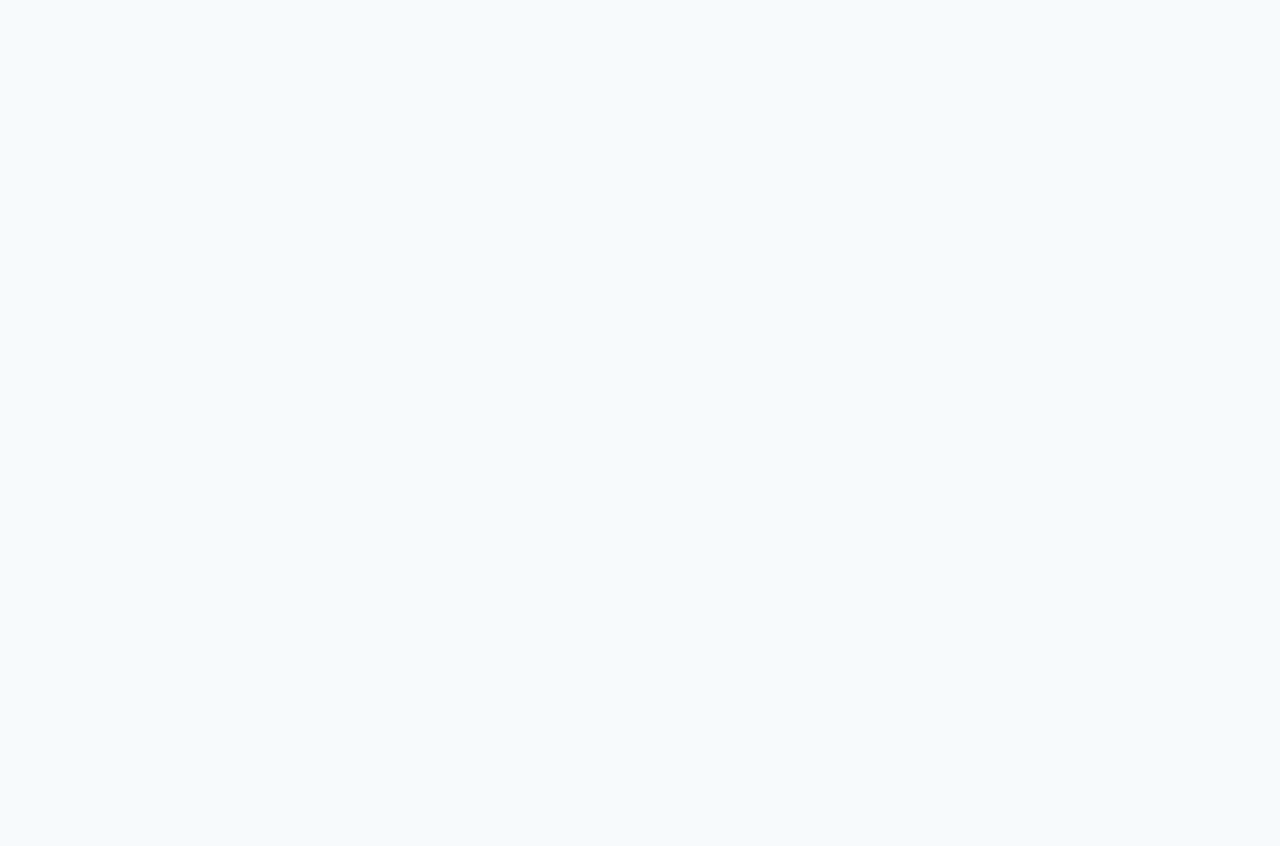
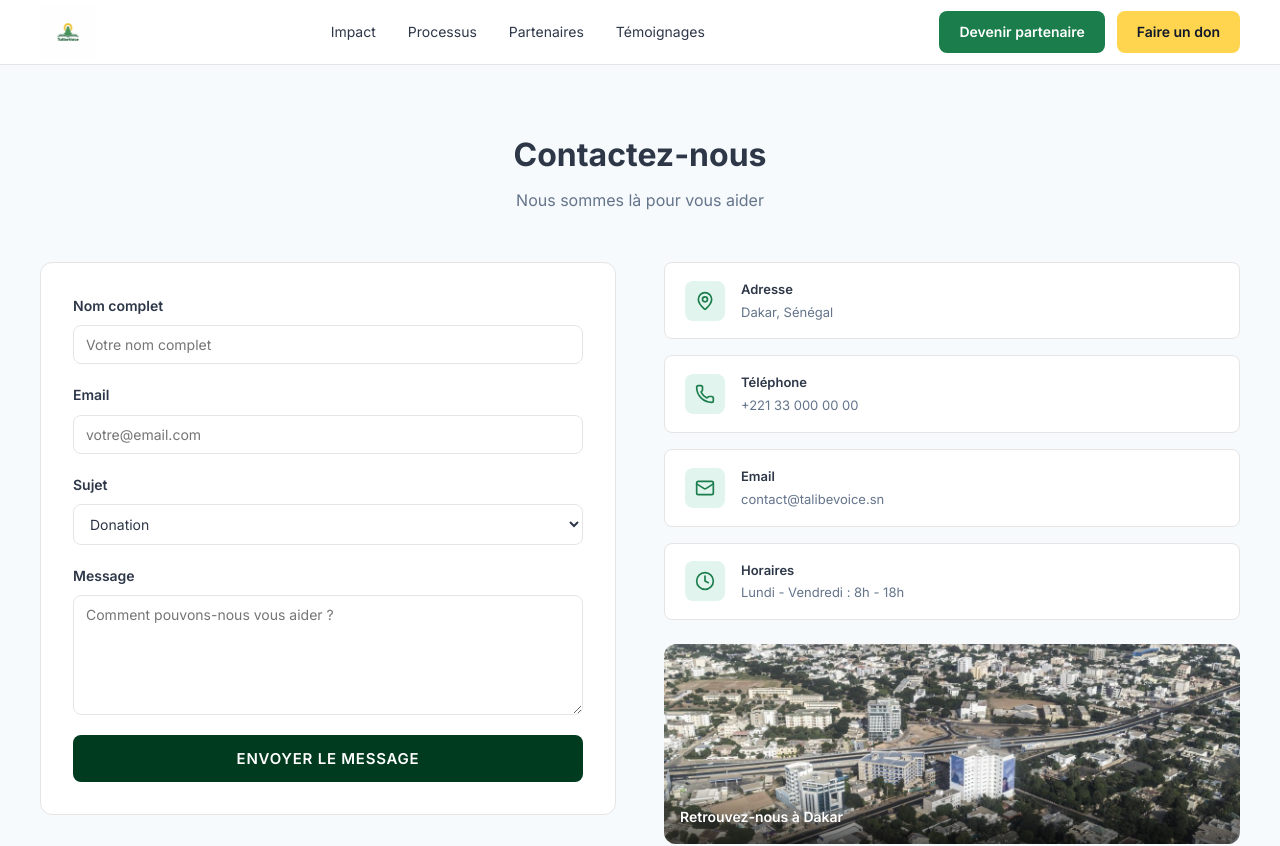
Before and after one commit to aminata-byte/talibevoice_publicweb, a React (Vite) app: page /contact in a window 1280 px wide. Before the commit this address had no page. Shown: the top 846 px of the page. Before the commit the page ends 800 px from the top, so only its background shows below. Built offline with nearby package versions, Linux system fonts and the light colour scheme.

Commit message:
feat: ajout page Contact

```diff
--- a/src/App.jsx
+++ b/src/App.jsx
@@ -12,6 +12,7 @@ import PartnerImpactPage from "./pages/partner/PartnerImpactPage";
 import PartnerProfilePage from "./pages/partner/PartnerProfilePage";
 import ConfidentialitePage from "./pages/ConfidentialitePage";
 import ConditionsPage from "./pages/ConditionsPage";
+import ContactPage from "./pages/ContactPage";
 
 function App() {
   return (
@@ -45,6 +46,8 @@ function App() {
         <Route path="/confidentialite" element={<ConfidentialitePage />} />
 
         <Route path="/conditions" element={<ConditionsPage />} />
+
+        <Route path="/contact" element={<ContactPage />} />
       </Routes>
     </BrowserRouter>
   );
--- /dev/null
+++ b/src/pages/ContactPage.css
@@ -0,0 +1,187 @@
+.contact {
+  background-color: var(--background);
+  padding: 4rem 2rem;
+  min-height: 80vh;
+}
+
+.contact__container {
+  max-width: 1200px;
+  margin: 0 auto;
+  display: flex;
+  flex-direction: column;
+  gap: 3rem;
+}
+
+/* Header */
+.contact__header {
+  text-align: center;
+}
+
+.contact__title {
+  font-size: 2rem;
+  font-weight: 700;
+  color: var(--text-primary);
+  margin-bottom: 0.5rem;
+}
+
+.contact__subtitle {
+  font-size: 1rem;
+  color: var(--text-secondary);
+}
+
+/* Grid */
+.contact__grid {
+  display: grid;
+  grid-template-columns: 1fr 1fr;
+  gap: 3rem;
+  align-items: start;
+}
+
+/* Formulaire */
+.contact__form {
+  background-color: var(--white);
+  border: 1px solid var(--border);
+  border-radius: var(--radius-lg);
+  padding: 2rem;
+  display: flex;
+  flex-direction: column;
+  gap: 1.25rem;
+}
+
+.contact__form-group {
+  display: flex;
+  flex-direction: column;
+  gap: 0.5rem;
+}
+
+.contact__label {
+  font-size: 14px;
+  font-weight: 600;
+  color: var(--text-primary);
+}
+
+.contact__input {
+  padding: 10px 12px;
+  border: 1px solid var(--border);
+  border-radius: var(--radius-md);
+  font-size: 14px;
+  color: var(--text-primary);
+  background-color: var(--white);
+  width: 100%;
+  transition: border-color 0.2s;
+}
+
+.contact__input:focus {
+  border-color: var(--primary);
+}
+
+.contact__textarea {
+  resize: vertical;
+  min-height: 120px;
+}
+
+.contact__submit {
+  background-color: var(--primary-dark);
+  color: var(--white);
+  padding: 14px;
+  border-radius: var(--radius-md);
+  font-size: 15px;
+  font-weight: 600;
+  width: 100%;
+  cursor: pointer;
+  transition: background-color 0.2s;
+  border: none;
+  text-transform: uppercase;
+  letter-spacing: 0.05em;
+}
+
+.contact__submit:hover {
+  background-color: var(--primary);
+}
+
+/* Infos */
+.contact__infos {
+  display: flex;
+  flex-direction: column;
+  gap: 1.5rem;
+}
+
+.contact__infos-list {
+  display: flex;
+  flex-direction: column;
+  gap: 1rem;
+}
+
+.contact__info-item {
+  display: flex;
+  align-items: center;
+  gap: 1rem;
+  background-color: var(--white);
+  border: 1px solid var(--border);
+  border-radius: var(--radius-md);
+  padding: 1rem 1.25rem;
+}
+
+.contact__info-icon {
+  width: 40px;
+  height: 40px;
+  background-color: var(--primary-light);
+  border-radius: var(--radius-md);
+  display: flex;
+  align-items: center;
+  justify-content: center;
+  color: var(--primary);
+  flex-shrink: 0;
+}
+
+.contact__info-titre {
+  font-size: 13px;
+  font-weight: 600;
+  color: var(--text-primary);
+}
+
+.contact__info-valeur {
+  font-size: 13px;
+  color: var(--text-secondary);
+  margin-top: 2px;
+}
+
+/* Image */
+.contact__image-container {
+  position: relative;
+  border-radius: var(--radius-lg);
+  overflow: hidden;
+}
+
+.contact__image {
+  width: 100%;
+  height: 200px;
+  object-fit: cover;
+  filter: grayscale(30%);
+}
+
+.contact__image-overlay {
+  position: absolute;
+  bottom: 0;
+  left: 0;
+  right: 0;
+  background: linear-gradient(transparent, rgba(0, 0, 0, 0.6));
+  padding: 1rem;
+}
+
+.contact__image-overlay p {
+  color: var(--white);
+  font-size: 14px;
+  font-weight: 600;
+}
+
+/* Responsive */
+@media (max-width: 768px) {
+  .contact__grid {
+    grid-template-columns: 1fr;
+  }
+
+  .contact__title {
+    font-size: 1.5rem;
+  }
+}
--- /dev/null
+++ b/src/pages/ContactPage.jsx
@@ -0,0 +1,152 @@
+import { useState } from "react";
+import Navbar from "../components/layout/Navbar";
+import Footer from "../components/layout/Footer";
+import { MapPin, Phone, Mail, Clock } from "lucide-react";
+import "./ContactPage.css";
+
+function ContactPage() {
+  const [form, setForm] = useState({
+    nom: "",
+    email: "",
+    sujet: "Donation",
+    message: "",
+  });
+
+  const handleForm = (e) => {
+    setForm({ ...form, [e.target.name]: e.target.value });
+  };
+
+  const handleSubmit = () => {
+    alert("Message envoyé ! Nous vous répondrons dans les plus brefs délais.");
+    setForm({ nom: "", email: "", sujet: "Donation", message: "" });
+  };
+
+  const infos = [
+    { icon: <MapPin size={20} />, titre: "Adresse", valeur: "Dakar, Sénégal" },
+    {
+      icon: <Phone size={20} />,
+      titre: "Téléphone",
+      valeur: "+221 33 000 00 00",
+    },
+    {
+      icon: <Mail size={20} />,
+      titre: "Email",
+      valeur: "contact@talibevoice.sn",
+    },
+    {
+      icon: <Clock size={20} />,
+      titre: "Horaires",
+      valeur: "Lundi - Vendredi : 8h - 18h",
+    },
+  ];
+
+  return (
+    <div>
+      <Navbar />
+
+      <div className="contact">
+        <div className="contact__container">
+          {/* Header */}
+          <div className="contact__header">
+            <h1 className="contact__title">Contactez-nous</h1>
+            <p className="contact__subtitle">Nous sommes là pour vous aider</p>
+          </div>
+
+          <div className="contact__grid">
+            {/* Formulaire */}
+            <div className="contact__form-container">
+              <div className="contact__form">
+                <div className="contact__form-group">
+                  <label className="contact__label">Nom complet</label>
+                  <input
+                    type="text"
+                    name="nom"
+                    placeholder="Votre nom complet"
+                    value={form.nom}
+                    onChange={handleForm}
+                    className="contact__input"
+                  />
+                </div>
+
+                <div className="contact__form-group">
+                  <label className="contact__label">Email</label>
+                  <input
+                    type="email"
+                    name="email"
+                    placeholder="votre@email.com"
+                    value={form.email}
+                    onChange={handleForm}
+                    className="contact__input"
+                  />
+                </div>
+
+                <div className="contact__form-group">
+                  <label className="contact__label">Sujet</label>
+                  <select
+                    name="sujet"
+                    value={form.sujet}
+                    onChange={handleForm}
+                    className="contact__input"
+                  >
+                    <option>Donation</option>
+                    <option>Partenariat</option>
+                    <option>Recensement</option>
+                    <option>Signalement</option>
+                    <option>Autre</option>
+                  </select>
+                </div>
+
+                <div className="contact__form-group">
+                  <label className="contact__label">Message</label>
+                  <textarea
+                    name="message"
+                    placeholder="Comment pouvons-nous vous aider ?"
+                    value={form.message}
+                    onChange={handleForm}
+                    className="contact__input contact__textarea"
+                    rows={5}
+                  />
+                </div>
+
+                <button className="contact__submit" onClick={handleSubmit}>
+                  Envoyer le message
+                </button>
+              </div>
+            </div>
+
+            {/* Infos contact */}
+            <div className="contact__infos">
+              <div className="contact__infos-list">
+                {infos.map((info, index) => (
+                  <div key={index} className="contact__info-item">
+                    <div className="contact__info-icon">{info.icon}</div>
+                    <div>
+                      <p className="contact__info-titre">{info.titre}</p>
+                      <p className="contact__info-valeur">{info.valeur}</p>
+                    </div>
+                  </div>
+                ))}
+              </div>
+
+              {/* Image */}
+              <div className="contact__image-container">
+                <img
+                  src="/src/assets/contact-image.jpg"
+                  alt="Dakar"
+                  className="contact__image"
+                />
+                <div className="contact__image-overlay">
+                  <p>Retrouvez-nous à Dakar</p>
+                </div>
+              </div>
+            </div>
+          </div>
+        </div>
+      </div>
+
+      <Footer />
+    </div>
+  );
+}
+
+export default ContactPage;
```
Also changed, not shown: src/assets/contact-image.jpg (added).
